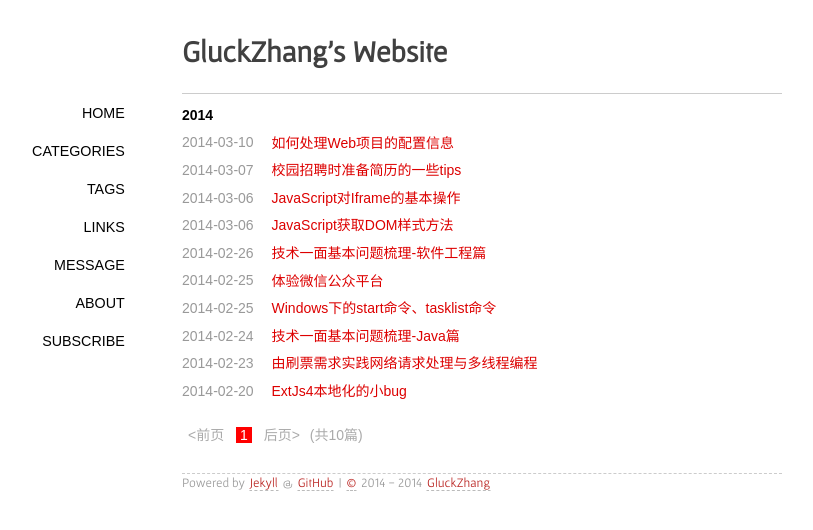
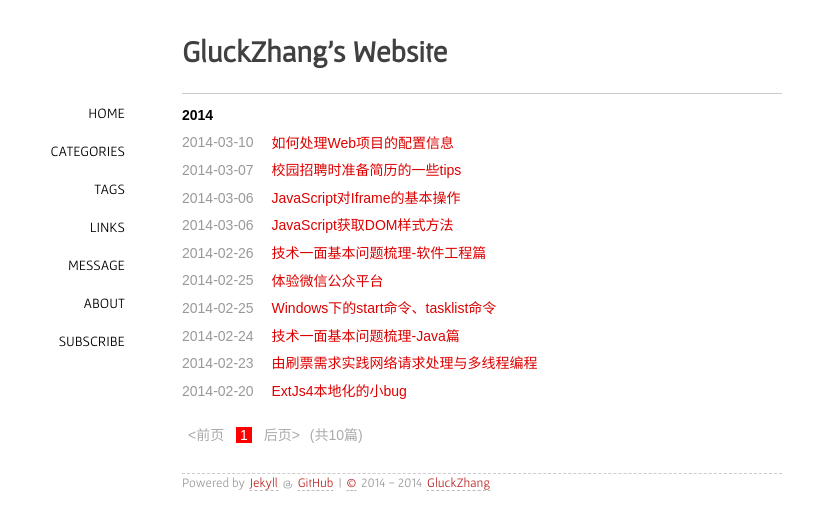
Before and after one commit to gluckzhang/gluckzhang.github.io, a Jekyll site: the page built from index.html, in a window 1280 px wide. Shown: the top 530 px of the page, without its empty margins (158-971 px from the left). Built offline with Jekyll 4.4.1, drawn with Linux system fonts in a browser that asks for light colours; Markdown is read by kramdown in place of the engine named in the settings; the list of posts is cut into pages by our own code.

Commit message:
update nav's font style

```diff
--- a/media/css/style.css
+++ b/media/css/style.css
@@ -33,7 +33,7 @@ ol ul, ul ol, ul ul, ol ol {margin-left:1em;}
 .pageNav{font-weight:bold;font-size:17px;}
 .pageNavInvalid{font-weight:bold;font-size:17px;color:#D0D0D0;}
 header{padding:.5em 0;border-bottom: 1px solid #cccccc;}
-nav{font-family:sans-serif;font-size:1.1em;text-transform:uppercase;float:left;margin-left:-12em;width:9em;text-align:right;}
+nav{font-family:'Gafata',sans-serif;font-size:1.1em;text-transform:uppercase;float:left;margin-left:-12em;width:9em;text-align:right;}
 nav a{display:block;padding:.7em 1em;color:#000000;}
 nav a:hover{background-color:#ff0000;text-decoration:none;color:#f9f9f9;-webkit-transition:color .2s linear;}
 .post{padding:.5em 0em;}
```
